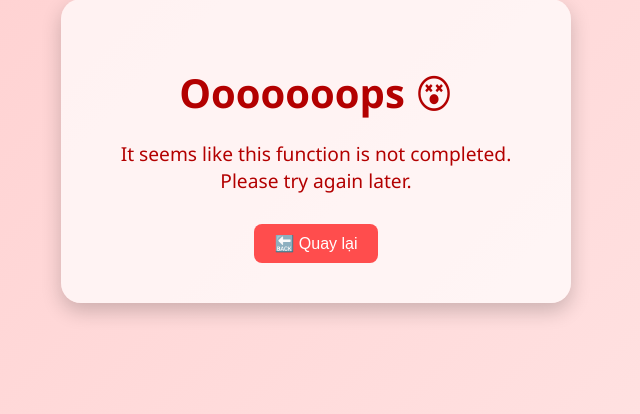
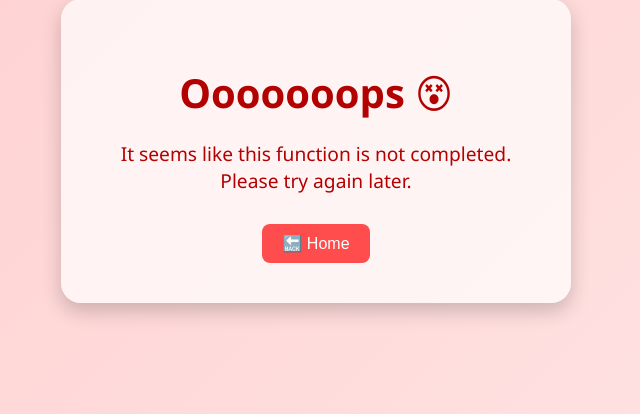
Before and after one commit to temboy92ltd/wirelessesd, a Flask app: page /spc in a window 1280 px wide. Shown: the part 249-663 px from the top of the page, without its empty margins (324-964 px from the left). Run offline with Flask 3, Linux system fonts and the light colour scheme.

Commit message:
Update index.html

```diff
--- a/templates/index.html
+++ b/templates/index.html
@@ -66,7 +66,7 @@
   <div class="error-container">
     <h1>Ooooooops 😵</h1>
     <p>It seems like this function is not completed.<br>Please try again later.</p>
-    <button onclick="history.back()">🔙 Quay lại</button>
+    <button onclick="history.back()">🔙 Home</button>
   </div>
 </body>
 </html>
```
